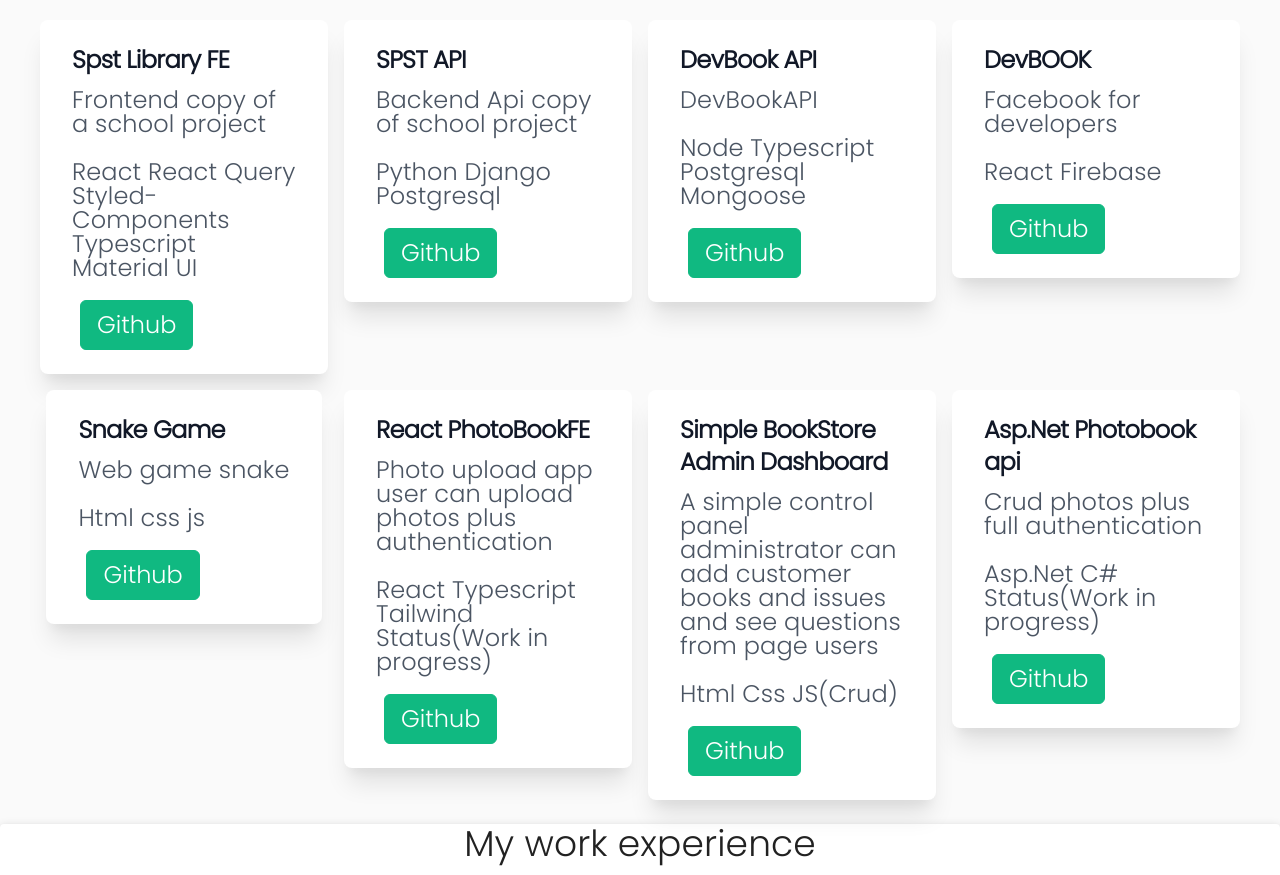
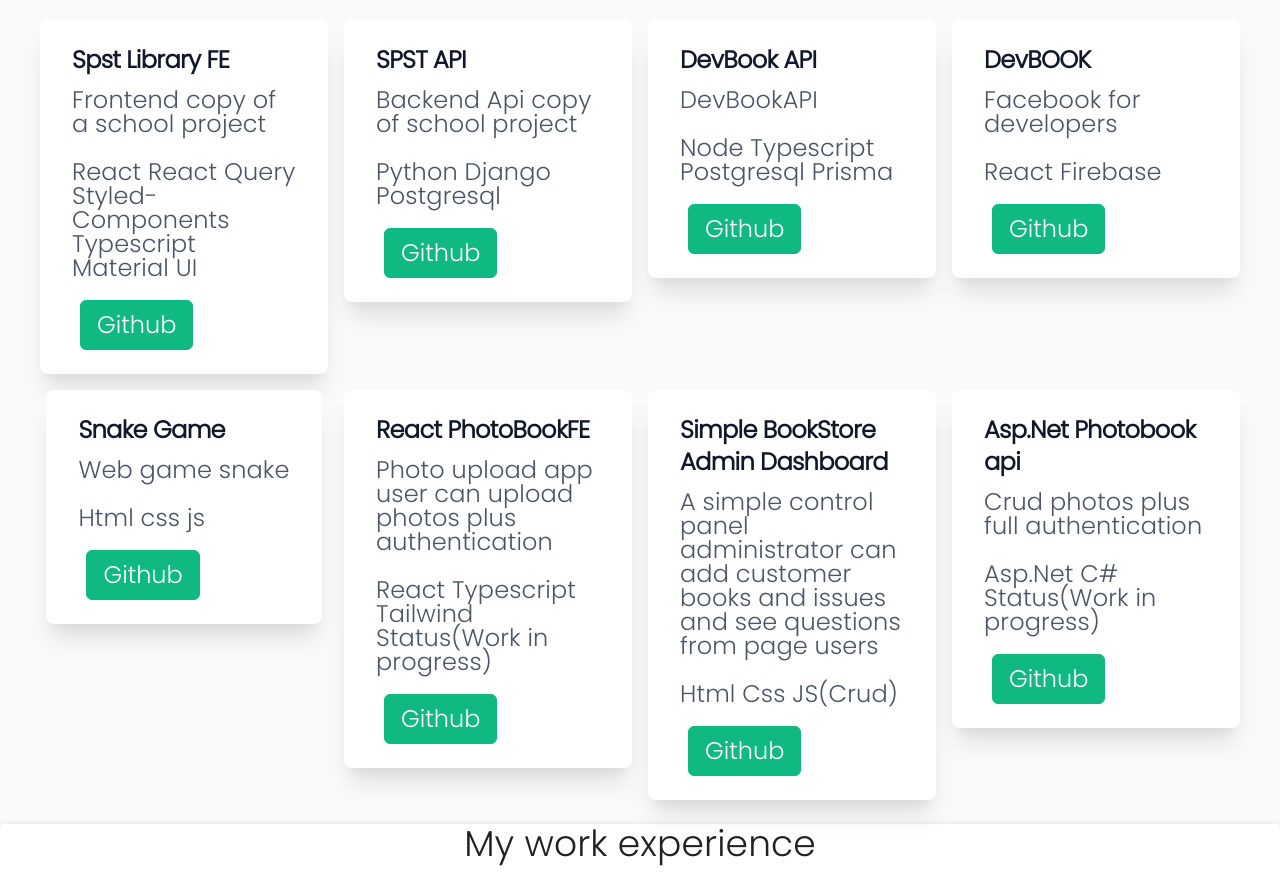
Before and after one commit to peterdinis/Portfolio-Dinis, a React (Create React App) app: page / in a window 1280 px wide. Shown: the part 1921-2796 px from the top of the page. Built offline with nearby package versions, Linux system fonts and the light colour scheme.

Commit message:
Small update in myProjects

```diff
--- a/src/components/projects/MyProjects.jsx
+++ b/src/components/projects/MyProjects.jsx
@@ -27,7 +27,7 @@ const MyProjects = () => {
         <Project
           name="DevBook API"
           description={t("description.projectThreeD")}
-          subName="Node Typescript Postgresql Mongoose"
+          subName="Node Typescript Postgresql Prisma"
           link="https://github.com/peterdinis/Dev-Book-API"
           firstLinkName="Github"
         />
```
